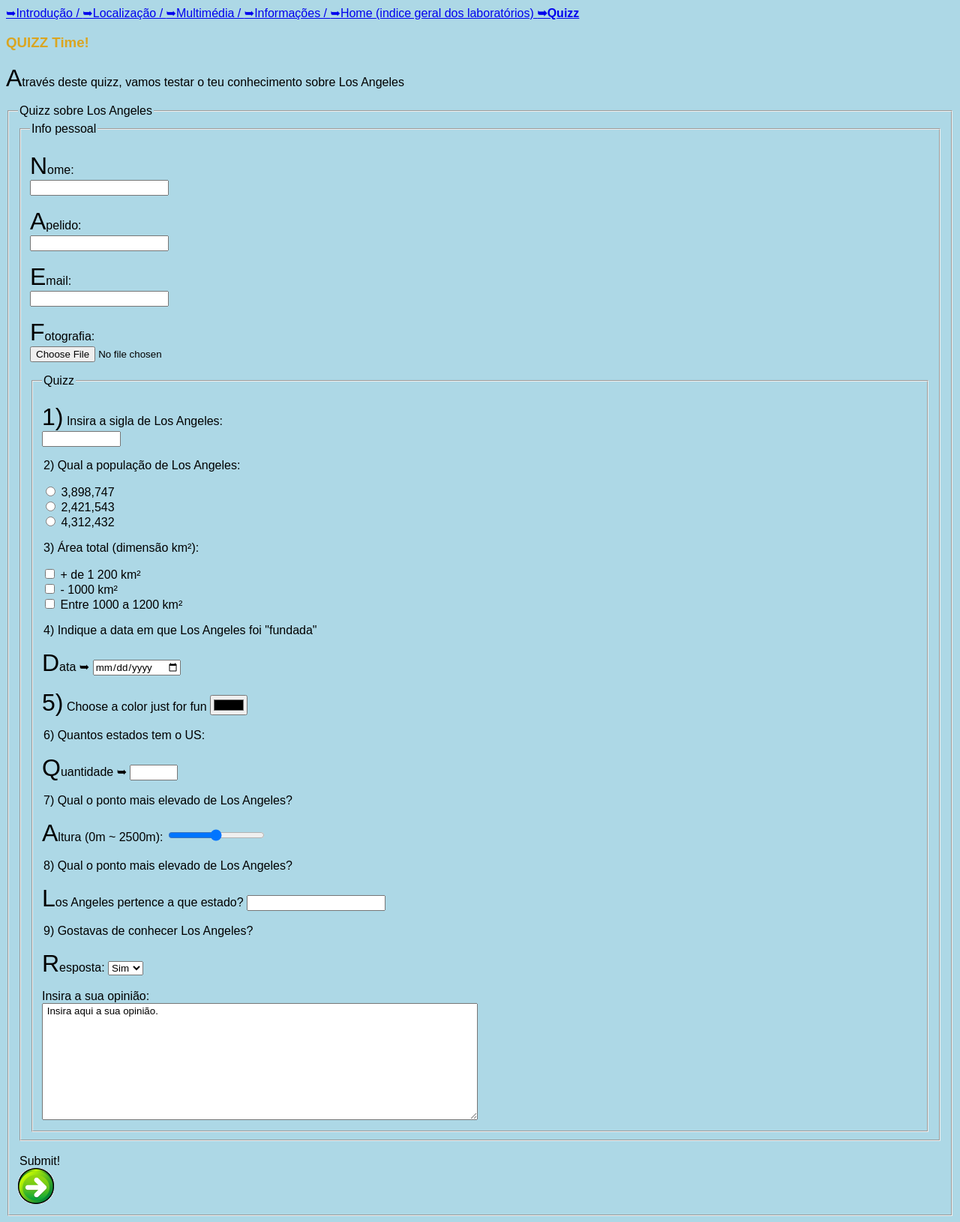
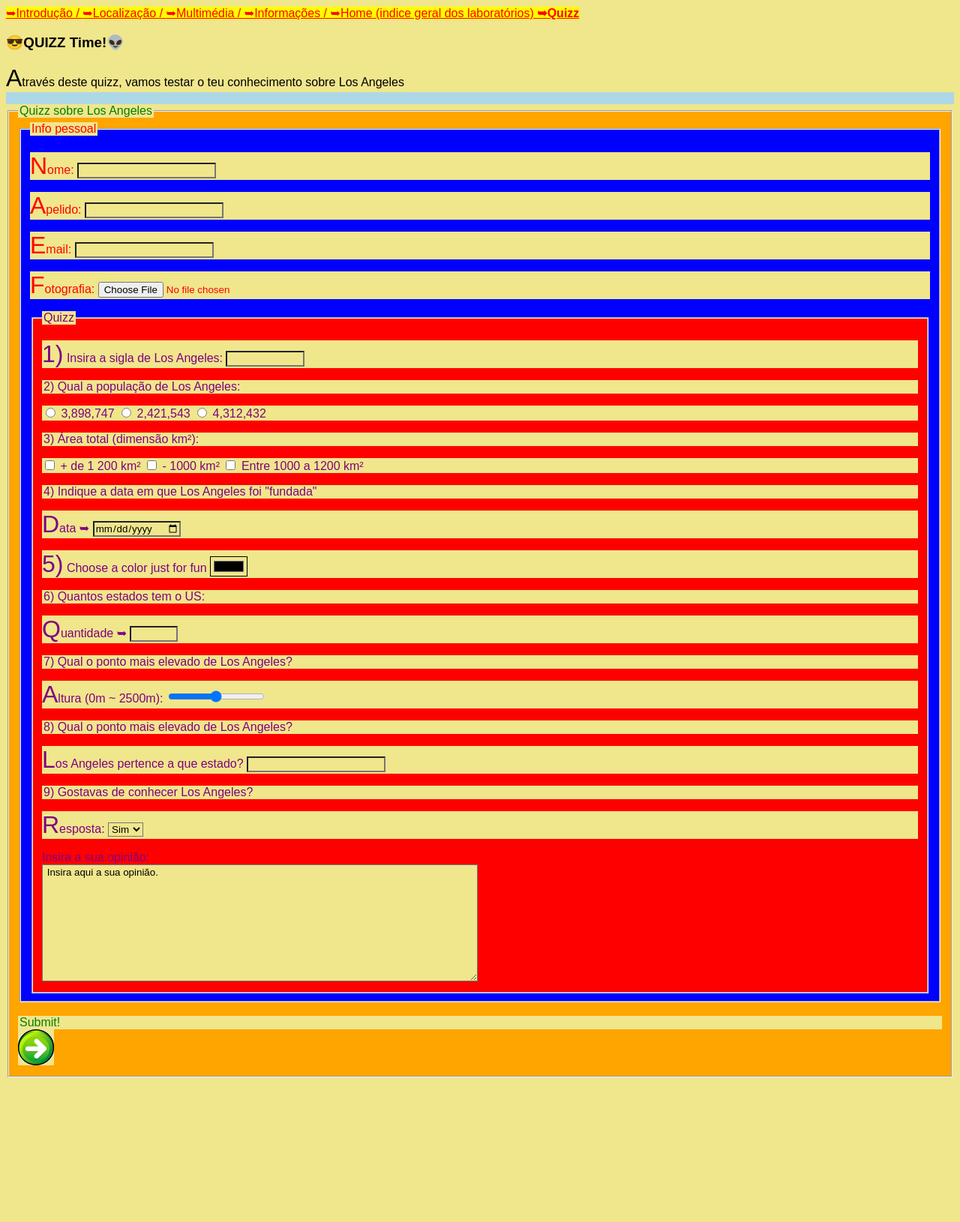
Before and after one commit to ricardocleto22006526/pw-labs-RicardoCleto-a22006526, a PHP site: page /lab3/quizz.html in a window 1280 px wide. Shown: the whole page at 75% size. After the commit the page ends 1437 px from the top, so only its background shows below. Run offline with PHP 8.4, Linux system fonts and the light colour scheme.

Commit message:
Aprendizagem de CSS

```diff
--- a/lab3/estilos.css
+++ b/lab3/estilos.css
@@ -1,18 +1,44 @@
 *{ /* Universal */
     font-family: sans-serif;
+    background: khaki;
 }
 
-h3{ /* Tipo */
+td:nth-of-type(even){
+  background: white;
+}
+
+td:nth-of-type(odd){
+  background: lightgray;
+}
+
+h3:before{ /* Tipo */
     color: GoldenRod;
+    content: "😎";
+}
+
+h3:after{ /* Tipo */
+    content: "👽";
 }
 
 h2{ /* Tipo */
     color: Green;
+    content: "😎";
 }
+
+h2:after{ /* Tipo */
+    content: "👽";
+}
+
 
 h1{ /* Tipo */
     color: Red;
+    content: "😎";
 }
+
+h1:after{ /* Tipo */
+    content: "👽";
+}
+
 
 .important{ /* Classe */
     font-weight: bold;
@@ -22,8 +48,8 @@ h1{ /* Tipo */
     background-color: aqua;
 }
 
-a[target=_blank]{ /* atributo */
-    background-color: yellow;
+a[target="obj"] { /* atributo */
+  background-color: yellow;
 }
 
 div:hover{ /* Pseudo-Classe */
@@ -33,3 +59,47 @@ div:hover{ /* Pseudo-Classe */
 p::first-letter{ /* Pseudo-Elemento */
     font-size: 2em;
 }
+
+.pintaCaixas1{
+    color: purple;
+    background-color: red;
+}
+
+.pintaCaixas2{
+    color: gold;
+    background-color: white;
+}
+
+.pintaCaixas3{
+    color: red;
+    background-color: blue;
+}
+
+.pintaCaixas4{
+    color: green;
+    background-color: orange;
+}
+
+a:link{
+    color: blue;
+}
+
+a:visited{
+    color: purple ;
+}
+
+a:hover{
+    color: black;
+}
+
+a:link{
+    color: red;
+}
+
+input{
+    display: inline-block;
+}
+
+img, iframe {
+    border-style: dotted;
+}
--- a/lab3/quizz.html
+++ b/lab3/quizz.html
@@ -13,12 +13,12 @@
 
 <header>
 
-    <a href="index.html"> ➥Introdução / </a>
-    <a href="local.html"> ➥Localização / </a>
-    <a href="multimedia.html"> ➥Multimédia / </a>
-    <a href="info.html"> ➥Informações / </a>
-    <a href="../index.html"> ➥Home (indice geral dos laboratórios) </a>
-    <b><a href="quizz.html"> ➥Quizz</a></b>
+    <a href="index.html" target="obj"> ➥Introdução / </a>
+    <a href="local.html" target="obj"> ➥Localização / </a>
+    <a href="multimedia.html" target="obj"> ➥Multimédia / </a>
+    <a href="info.html" target="obj"> ➥Informações / </a>
+    <a href="../index.html" target="obj"> ➥Home (indice geral dos laboratórios) </a>
+    <b><a href="quizz.html" target="obj"> ➥Quizz</a></b>
 
     <h3>QUIZZ Time!</h3>
 
@@ -29,69 +29,69 @@
 <main>
     <section>
         <form method="POST" action="mailto: a22006526@alunos.ulht.pt" enctype="multipart/form-data">
-            <fieldset>
+            <fieldset class="important, pintaCaixas4" >
                 <legend> Quizz sobre Los Angeles</legend>
 
-                <fieldset>
+                <fieldset class="pintaCaixas3">
                     <legend> Info pessoal</legend>
 
                     <p>
-                        <label for="nome">Nome:</label><br>
-                        <input type="text" id="nome" name="fname" autocomplete="on" minlength="1"><br>
+                        <label for="nome">Nome:</label>
+                        <input type="text" id="nome" name="fname" autocomplete="on" minlength="1">
                     </p>
 
                     <p>
-                        <label for="apelido">Apelido:</label><br>
-                        <input type="text" id="apelido" name="fname" autocomplete="on" min="1"><br>
+                        <label for="apelido">Apelido:</label>
+                        <input type="text" id="apelido" name="fname" autocomplete="on" min="1">
                     </p>
 
                     <p>
-                        <label for="email">Email:</label><br>
-                        <input type="email" id="email" name="fname" autocomplete="on" minlength="5"><br>
+                        <label for="email">Email:</label>
+                        <input type="email" id="email" name="fname" autocomplete="on" minlength="5">
                     </p>
 
                     <p>
-                        <label for="imagem">Fotografia:</label><br>
-                        <input type="file" id="imagem" name="fname"><br>
+                        <label for="imagem">Fotografia:</label>
+                        <input type="file" id="imagem" name="fname">
                     </p>
 
 
-                    <fieldset>
+                    <fieldset class="pintaCaixas1">
                         <legend> Quizz</legend>
 
                         <p>
-                            <label for="pergunta1">1) Insira a sigla de Los Angeles:</label><br>
-                            <input type="text" id="pergunta1" name="Sigla" size="10" maxlength="2"><br>
+                            <label for="pergunta1">1) Insira a sigla de Los Angeles:</label>
+                            <input type="text" id="pergunta1" name="Sigla" size="10" maxlength="2">
                         </p>
 
                         <legend> 2) Qual a população de Los Angeles:</legend>
                         <p>
                             <input type="radio" id="pergunta2.1" name="pergunta2" value="pop:">
-                            <label for="pergunta2.1"> 3,898,747 </label><br>
+                            <label for="pergunta2.1"> 3,898,747 </label>
 
                             <input type="radio" id="pergunta2.2" name="pergunta2" value="pop:">
-                            <label for="pergunta2.2"> 2,421,543 </label><br>
+                            <label for="pergunta2.2"> 2,421,543 </label>
 
                             <input type="radio" id="pergunta2.3" name="pergunta2" value="pop:">
-                            <label for="pergunta2.3"> 4,312,432 </label><br>
+                            <label for="pergunta2.3"> 4,312,432 </label>
                         </p>
 
                         <legend> 3) Área total (dimensão km²):</legend>
                         <p>
                             <input type="checkbox" id="pergunta3.1" name="pergunta3" value="KMTotal:">
-                            <label for="pergunta3.1"> + de 1 200 km² </label><br>
+                            <label for="pergunta3.1"> + de 1 200 km² </label>
 
                             <input type="checkbox" id="pergunta3.2" name="pergunta3" value="KMTotal:">
-                            <label for="pergunta3.2"> - 1000 km² </label><br>
+                            <label for="pergunta3.2"> - 1000 km² </label>
 
                             <input type="checkbox" id="pergunta3.3" name="pergunta3" value="KMTotal:">
-                            <label for="pergunta3.3"> Entre 1000 a 1200 km² </label><br>
+                            <label for="pergunta3.3"> Entre 1000 a 1200 km² </label>
                         </p>
 
                         <legend> 4) Indique a data em que Los Angeles foi "fundada"</legend>
                         <p>
                             <label for="pergunta4">Data ➥</label>
-                            <input type="date" id="pergunta4" name="pergunta4" min="1800-01-01"><br>
+                            <input type="date" id="pergunta4" name="pergunta4" min="1800-01-01">
                         </p>
 
                         <p>
@@ -134,7 +134,8 @@
                             </select>
                         </p>
 
-                        Insira a sua opinião:<br>
+                        Insira a sua opinião:
+                        <br>
                         <textarea name="Opinião" rows="10" cols="70"> Insira aqui a sua opinião. </textarea>
 
                     </fieldset>
```
Also changed, not shown: lab3/html5-css.html (+10 -10 lines).
